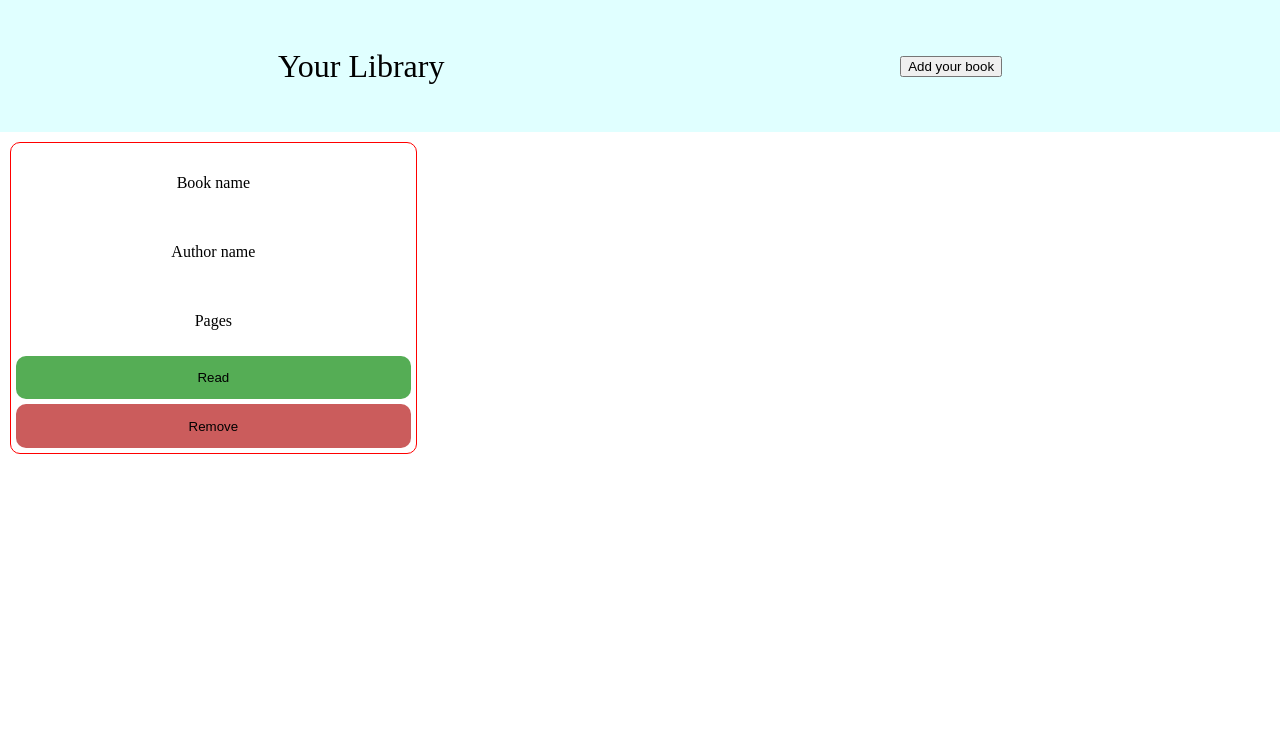
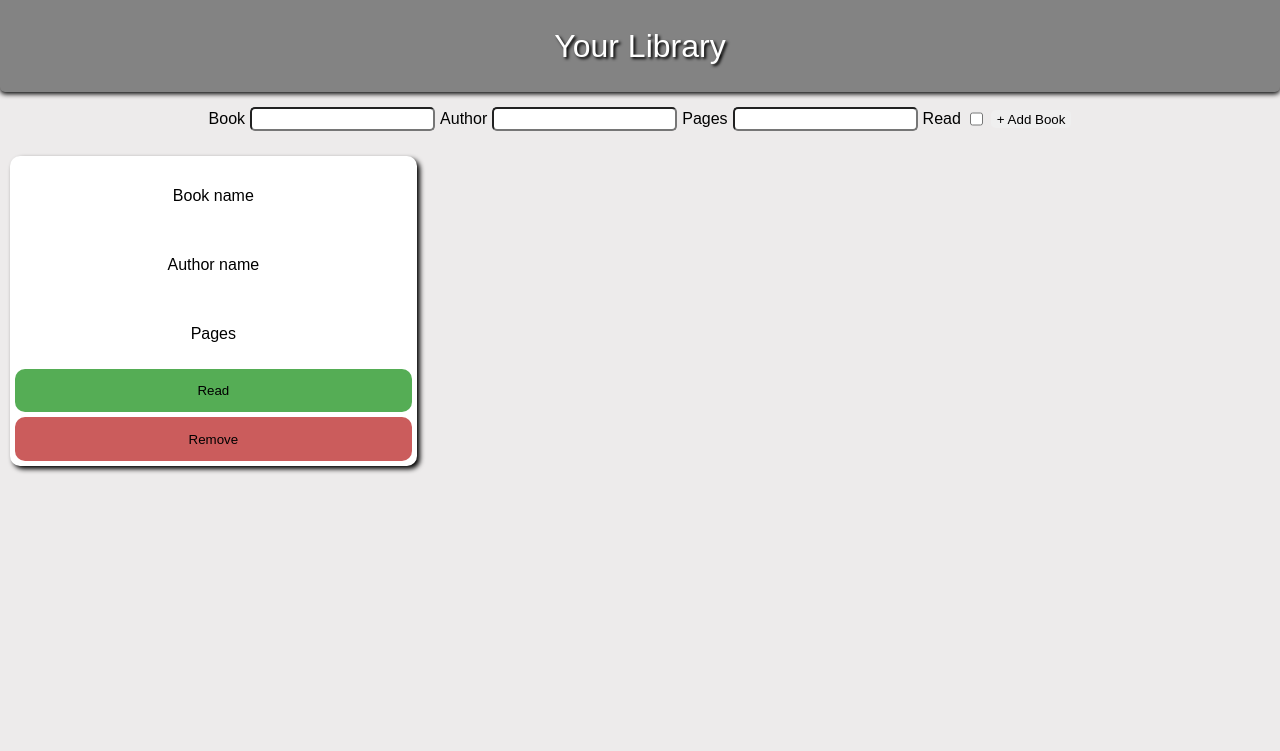
Before and after one commit to agustinromano/book, a plain HTML site: page index.html in a window 1280 px wide. Shown: the top 751 px of the page. Drawn offline with Linux system fonts and the light colour scheme; a web font is replaced by a local one.

Commit message:
styling is done

```diff
--- a/index.html
+++ b/index.html
@@ -11,15 +11,25 @@
       rel="stylesheet"
     />
     <link rel="stylesheet" href="style.css" />
-    <title>Document</title>
+    <title>Library</title>
   </head>
   <body>
     <div class="top">
       <h1>Your Library</h1>
-      <div class="add">
-        <button class="addBook">Add your book</button>
-      </div>
     </div>
+
+    <form class="input-box">
+      <label for="book">Book</label>
+      <input type="text" name="book" id="name" required />
+      <label for="author">Author</label>
+      <input type="text" name="author" id="author" required />
+      <label for="pages">Pages</label>
+      <input type="number" name="pages" id="pages" required />
+      <label for="read">Read</label>
+      <input type="checkbox" name="read" id="read" />
+      <button class="addBook">+ Add Book</button>
+    </form>
+
     <div class="main-page">
       <div class="book-updated">
         <p>Book name</p>
--- a/style.css
+++ b/style.css
@@ -129,20 +129,60 @@ table {
 }
 
 /*----------Main CSS----------*/
-body button {
+body {
+  font-family: "Kdam Thmor Pro", sans-serif;
+  background-color: rgb(237, 235, 235);
+}
+
+button {
   font-family: "Kdam Thmor Pro", sans-serif;
 }
 
+button:hover {
+  cursor: pointer;
+  opacity: 75%;
+}
+
 .top {
-  background-color: lightcyan;
+  background-color: rgb(131, 131, 131);
   display: flex;
   justify-content: space-around;
   align-items: center;
-  padding: 50px;
+  padding: 30px;
+  border-bottom-right-radius: 5px;
+  border-bottom-left-radius: 5px;
+  box-shadow: 0px 2px 5px;
 }
 
 .top h1 {
   font-size: 2rem;
+  color: white;
+  text-shadow: black 2px 2px 3px;
+}
+
+.input-box {
+  display: flex;
+  align-items: center;
+  justify-content: center;
+  margin: 15px;
+  gap: 5px;
+}
+
+.input-box input,
+.input-box button {
+  /* border: none; */
+  border-radius: 5px;
+  height: 18px;
+}
+
+.input-box button {
+  border: none;
+  border-radius: 5px;
+  height: 18px;
+  /* font-size: 1rem; */
+}
+.input-box button:hover {
+  opacity: 50%;
 }
 
 .main-page {
@@ -153,13 +193,14 @@ body button {
 .book-updated {
   display: grid;
   align-items: center;
-  border: 1px solid red;
+  background-color: white;
   height: 300px;
   width: inherit;
   text-align: center;
   margin: 10px;
   padding: 5px;
   border-radius: 10px;
+  box-shadow: 3px 3px 5px;
 }
 
 .read-remove-button {
@@ -168,28 +209,28 @@ body button {
   height: 100%;
 }
 
-#read,
+/* #read,
 #remove:hover {
   cursor: pointer;
-}
+} */
 
 #read {
   background-color: rgb(85, 173, 85);
   border-radius: 10px;
   border: none;
 }
-#read:hover {
+/* #read:hover {
   background-color: rgba(85, 173, 85, 0.75);
-}
+} */
 
 #remove {
   background-color: rgb(203, 92, 92);
   border-radius: 10px;
   border: none;
 }
-#remove:hover {
+/* #remove:hover {
   background-color: rgb(203, 92, 92, 0.75);
-}
+} */
 
 #footer {
   position: absolute;
```
